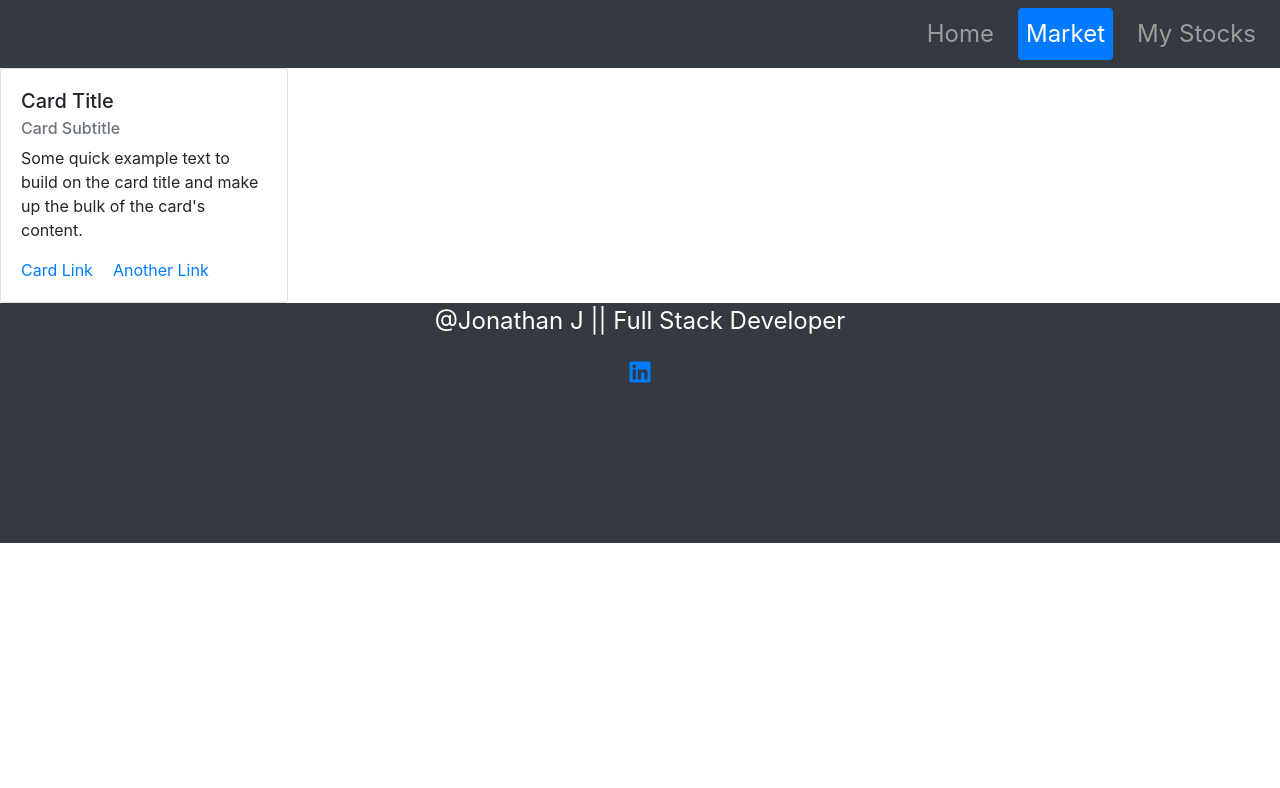
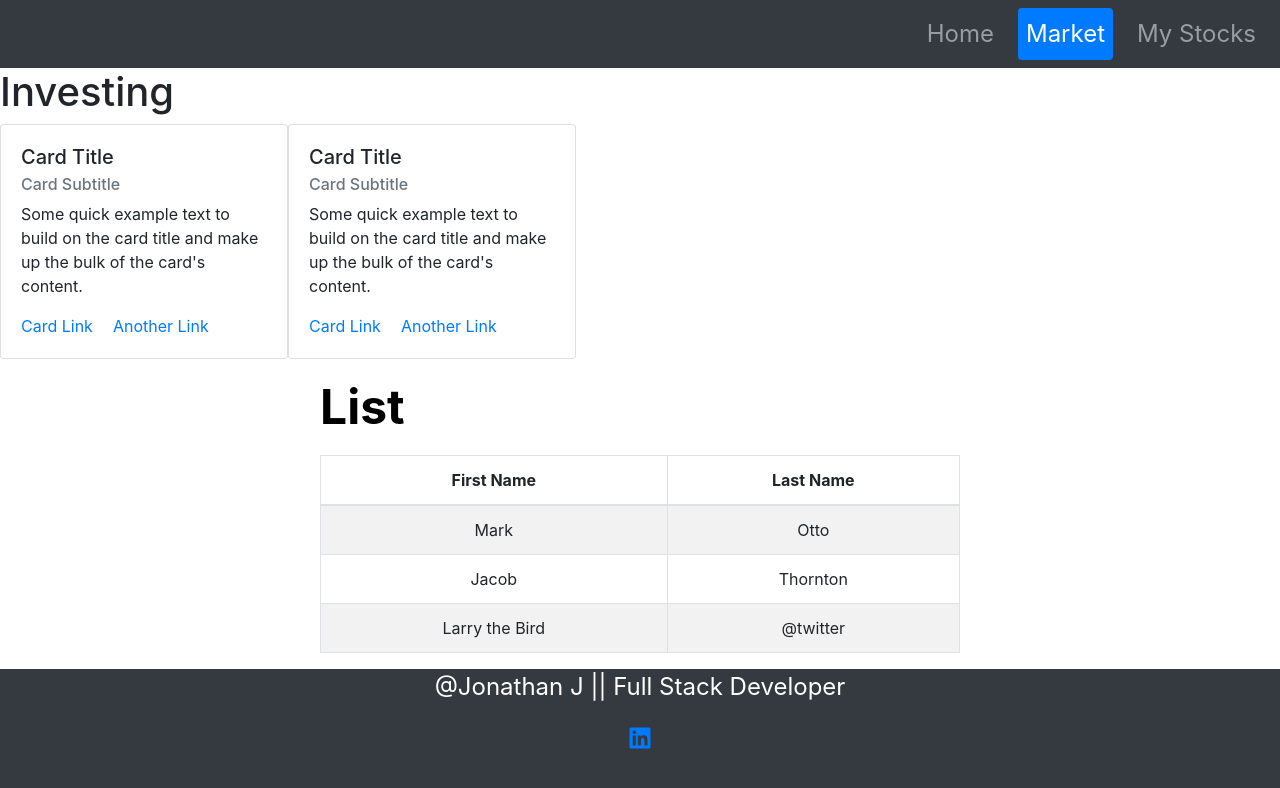
Before and after one commit to jonathanj101/Stock-Trading-App, a React (Create React App) app in the folder client/: page /summary in a window 1280 px wide. Shown: the top 788 px of the page. Built offline with nearby package versions, Linux system fonts and the light colour scheme; the HTML template or start-up script is replaced by a standard one.

Commit message:
half way done, added styling Card and Table to show proper data

```diff
--- a/client/src/pages/Summary.js
+++ b/client/src/pages/Summary.js
@@ -1,9 +1,25 @@
 import React from "react";
-import { Card } from "react-bootstrap";
+import { Card, Table } from "react-bootstrap";
 
 const SummaryComponent = () => {
   return (
     <div>
+      <h1>Investing</h1>
+      <div className="d-flex">
+        <Card style={{ width: "18rem" }}>
+          <Card.Body>
+            <Card.Title>Card Title</Card.Title>
+            <Card.Subtitle className="mb-2 text-muted">
+              Card Subtitle
+            </Card.Subtitle>
+            <Card.Text>
+              Some quick example text to build on the card title and make up the
+              bulk of the card's content.
+            </Card.Text>
+            <Card.Link href="#">Card Link</Card.Link>
+            <Card.Link href="#">Another Link</Card.Link>
+          </Card.Body>
+        </Card>
         <Card style={{ width: "18rem" }}>
           <Card.Body>
             <Card.Title>Card Title</Card.Title>
@@ -19,7 +35,43 @@ const SummaryComponent = () => {
           </Card.Body>
         </Card>
       </div>
+      <Table className="w-50 text-center mx-auto" striped bordered hover>
+        <caption style={styles.caption}>List</caption>
+        <thead>
+          <tr>
+            <th>First Name</th>
+            <th>Last Name</th>
+          </tr>
+        </thead>
+        <tbody>
+          <tr>
+            <td>Mark</td>
+            <td>Otto</td>
+          </tr>
+          <tr>
+            <td>Jacob</td>
+            <td>Thornton</td>
+          </tr>
+          <tr>
+            <td>Larry the Bird</td>
+            <td>@twitter</td>
+          </tr>
+        </tbody>
+      </Table>
+    </div>
   );
 };
 
+var styles = {
+  caption: {
+    captionSide: "top",
+    fontSize: "3rem",
+    fontWeight: "bold",
+    color: "black",
+  },
+  table_size: {
+    fontSize: "1.5rem",
+  },
+};
+
 export default SummaryComponent;
```
Lines whose indentation alone changed are shown as unchanged.
